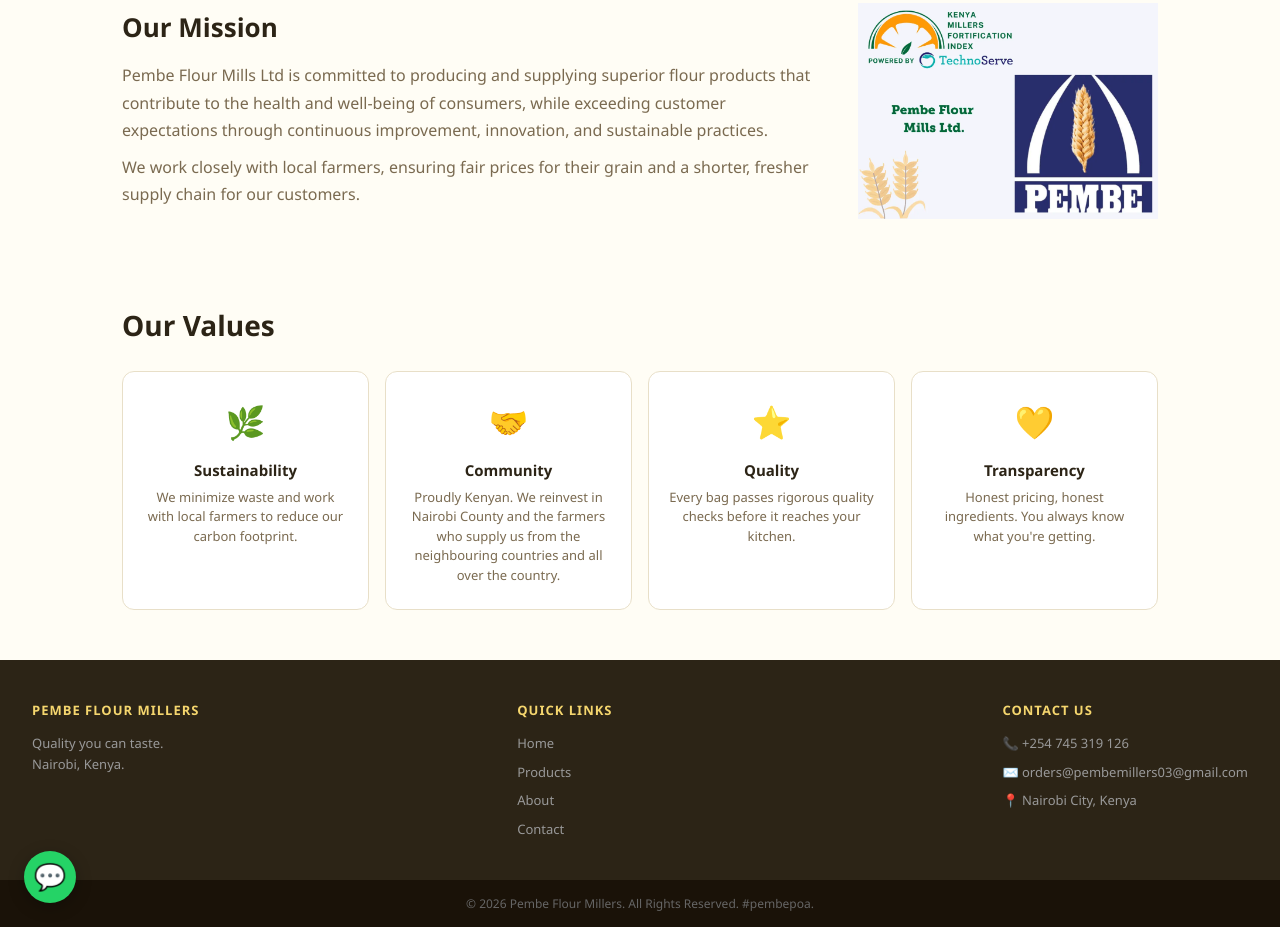
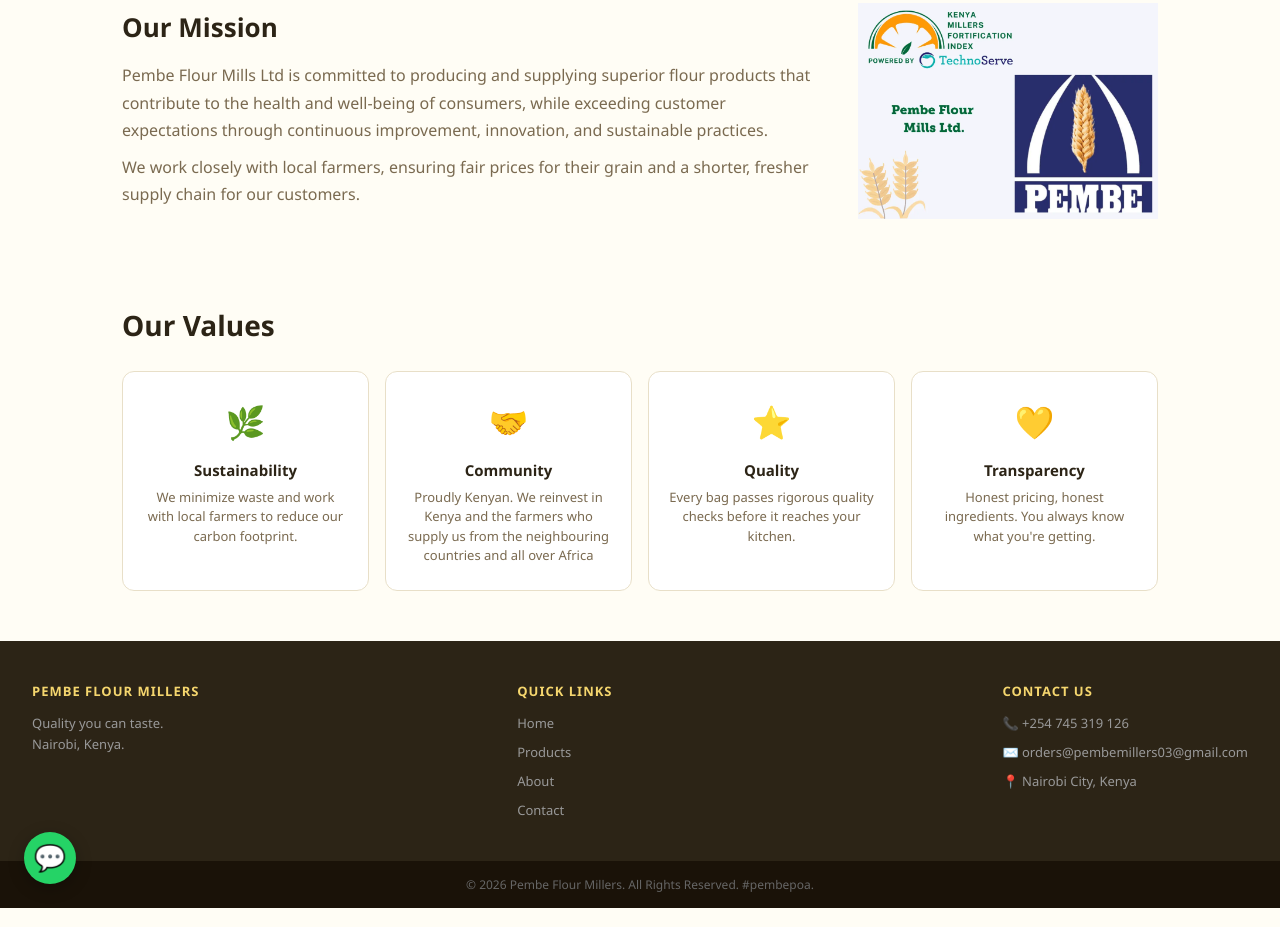
Before and after one commit to mulei-tech27/pembe-flour-millers, a plain HTML site: page about.html in a window 1280 px wide. Shown: the part 581-1508 px from the top of the page. Drawn offline with Linux system fonts and the light colour scheme.

Commit message:
about.html sustainability community note

```diff
--- a/about.html
+++ b/about.html
@@ -88,7 +88,7 @@
         <div class="value-card">
           <span>🤝</span>
           <h3>Community</h3>
-          <p>Proudly Kenyan. We reinvest in Nairobi County and the farmers who supply us from the neighbouring countries and all over the country.</p>
+          <p>Proudly Kenyan. We reinvest in Kenya and the farmers who supply us from the neighbouring countries and all over Africa</p>
         </div>
         <div class="value-card">
           <span>⭐</span>
```
